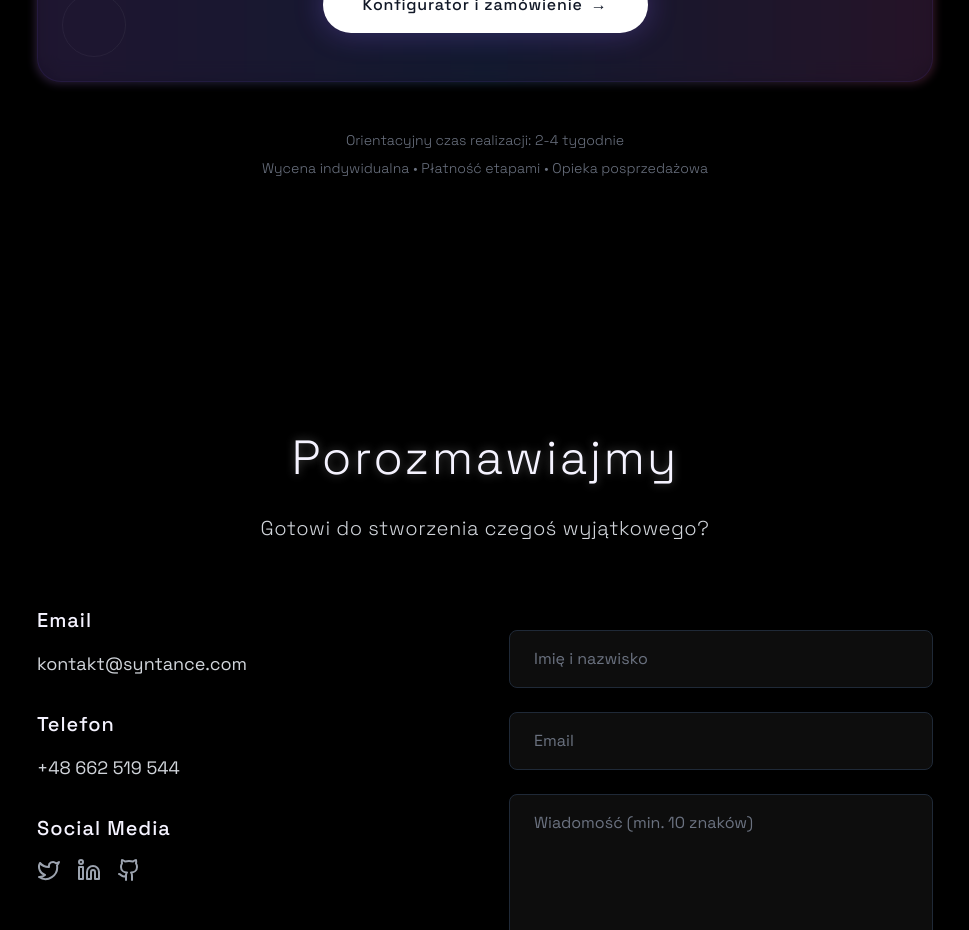
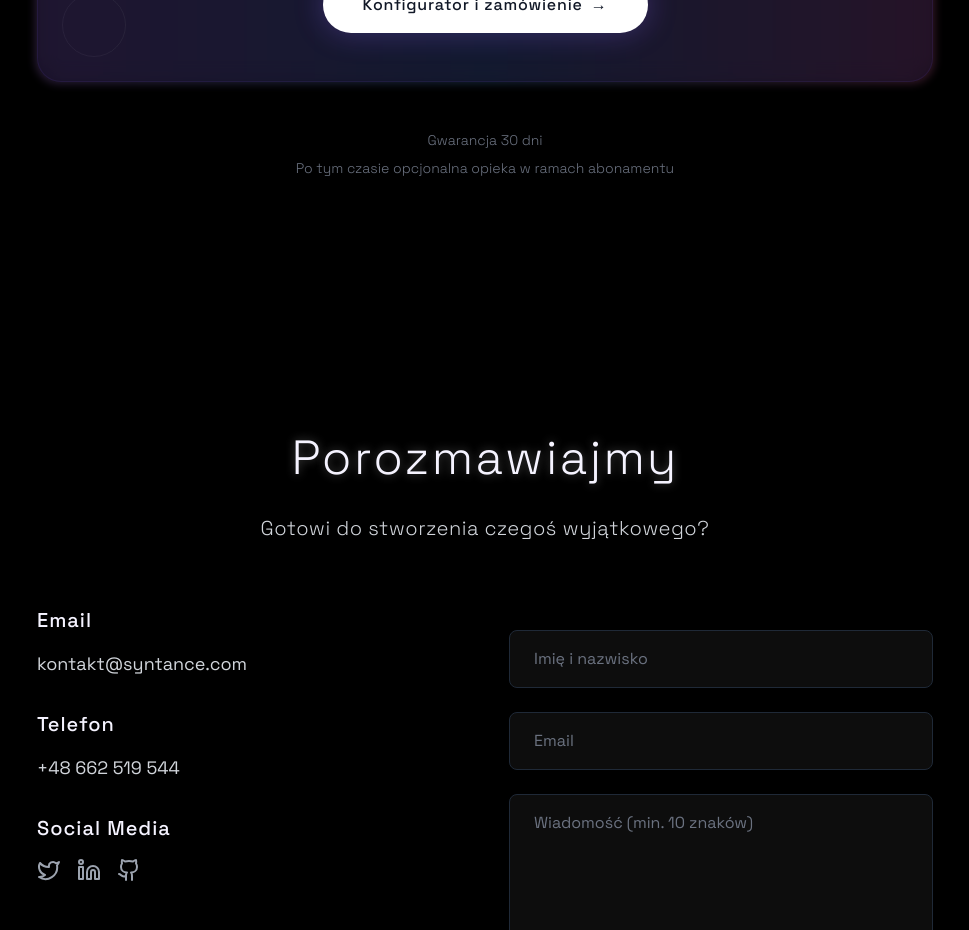
Before and after one commit to Syntance/syntance-web, a Next.js app: page /studio in a window 1280 px wide. Shown: the part 8180-9110 px from the top of the page, without its empty margins (155-1124 px from the left). Built offline with nearby package versions, Linux system fonts and the light colour scheme.

Commit message:
feat: zmieniono tekst w sekcji cennik - gwarancja 30 dni i opieka w ramach abonamentu

```diff
--- a/components/sections/pricing-studio-new.tsx
+++ b/components/sections/pricing-studio-new.tsx
@@ -107,9 +107,9 @@ export default function PricingStudioNew() {
         </div>
 
         {/* Additional info */}
-        <div className="mt-12 text-sm text-gray-500 font-light">
-          <p>Orientacyjny czas realizacji: 2-4 tygodnie</p>
-          <p className="mt-2">Wycena indywidualna • Płatność etapami • Opieka posprzedażowa</p>
+        <div className="mt-12 text-sm text-gray-500 font-light text-center">
+          <p>Gwarancja 30 dni</p>
+          <p className="mt-2">Po tym czasie opcjonalna opieka w ramach abonamentu</p>
         </div>
       </div>
 
```
